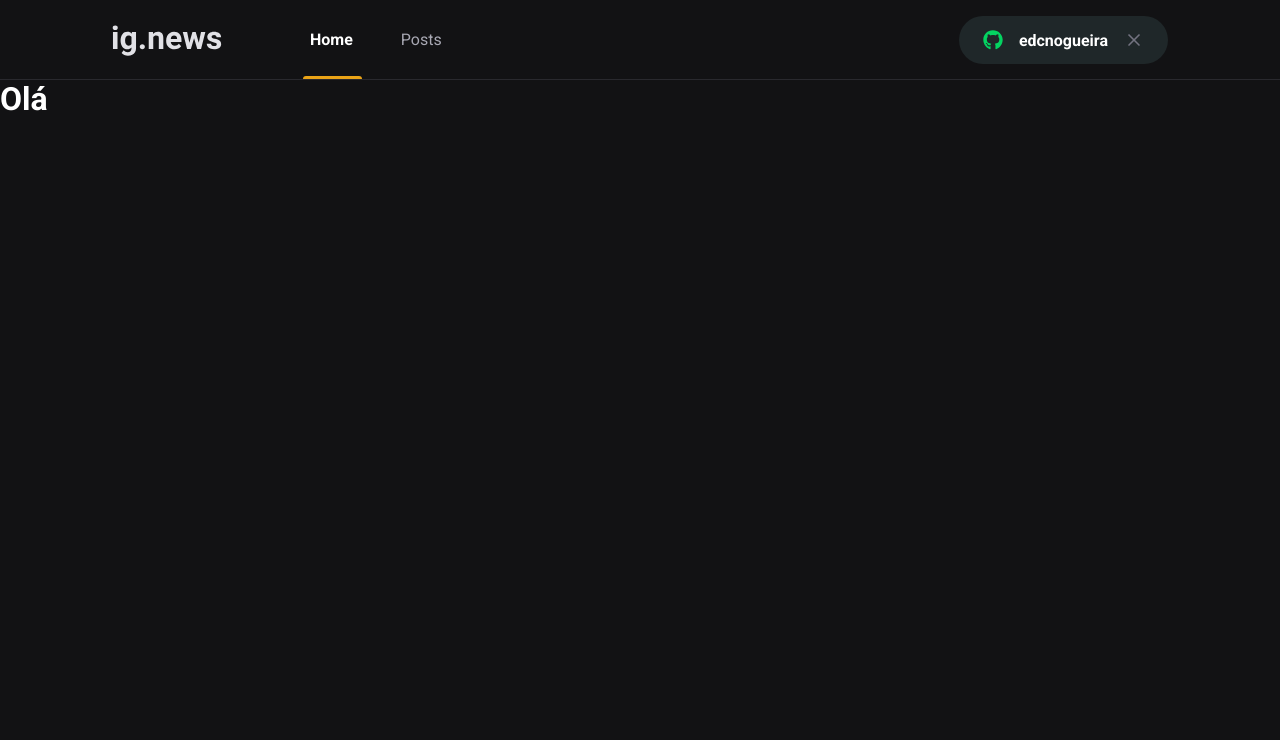
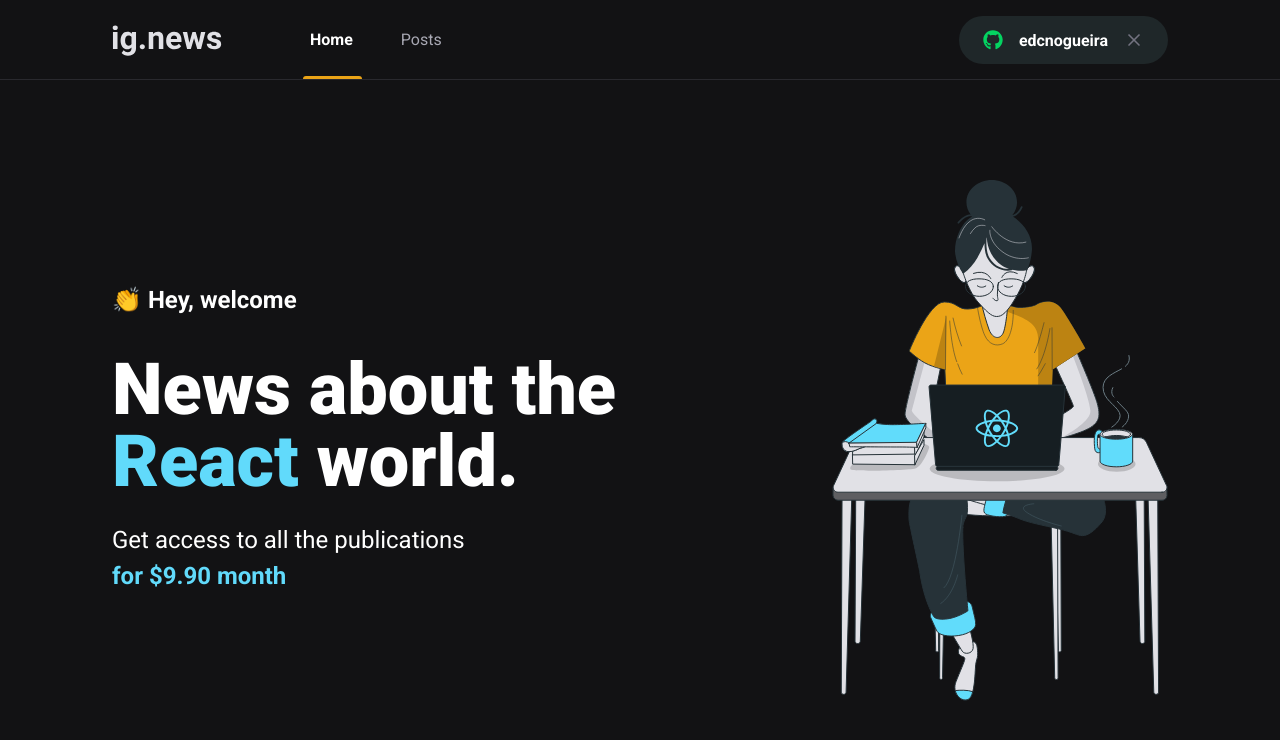
Before and after one commit to edcnogueira/ignews, a Next.js app: page / in a window 1280 px wide. Shown: the top 740 px of the page. Built offline with nearby package versions, Linux system fonts and the light colour scheme.

Commit message:
feat: estiliza a home

```diff
--- /dev/null
+++ b/src/pages/home.module.scss
@@ -0,0 +1,42 @@
+.contentContainer {
+
+    max-width: 1120px;
+    margin: 0 auto;
+    padding: 0 2rem;
+    height: calc(100vh - 5rem);
+
+    display: flex;
+    align-items: center;
+    justify-content: space-between;
+}
+
+.hero {
+    max-width: 600px;
+
+    > span {
+        font-size: 1.5em;
+        font-weight: bold;
+    }
+
+    h1 {
+        font-size: 4.5rem;
+        line-height: 4.5rem;
+        font-weight: 900;
+        margin-top: 2.5rem;
+
+        span{
+            color: var(--cyan-500);
+        }
+    }
+
+    p{
+        font-size: 1.5rem;
+        line-height: 2.25rem;
+        margin-top: 1.5rem;
+
+        span{
+            color: var(--cyan-500);
+            font-weight: bold;
+        }
+    }
+}
--- a/src/pages/index.tsx
+++ b/src/pages/index.tsx
@@ -1,15 +1,26 @@
 import Head from "next/head"
+import styles from "./home.module.scss"
 
 
 export default function Home() {
   return (
     <>
       <Head>
-          <title>Início | ig.news</title>
-        </Head>
-      <h1>
-        Olá
-      </h1>
+        <title>Home | ig.news</title>
+      </Head>
+
+      <main className={styles.contentContainer}>
+        <section className={styles.hero}>
+          <span>👏 Hey, welcome</span>
+          <h1>News about the <span>React</span> world.</h1>
+          <p>
+            Get access to all the publications <br />
+            <span>for $9.90 month</span>
+          </p>
+        </section>
+        {/* eslint-disable-next-line */}
+        <img src="/images/avatar.svg" alt="Girl coding" />
+      </main>
     </>
   )
 }
```
